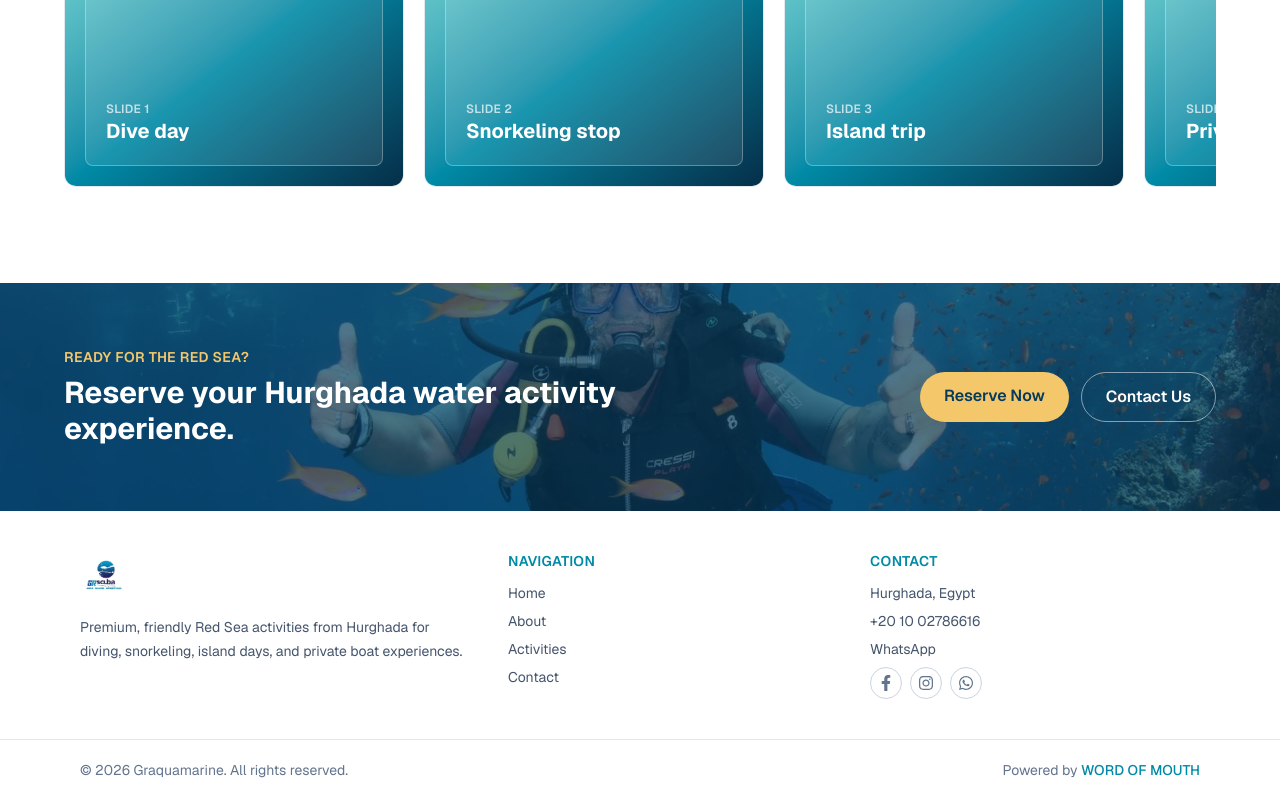
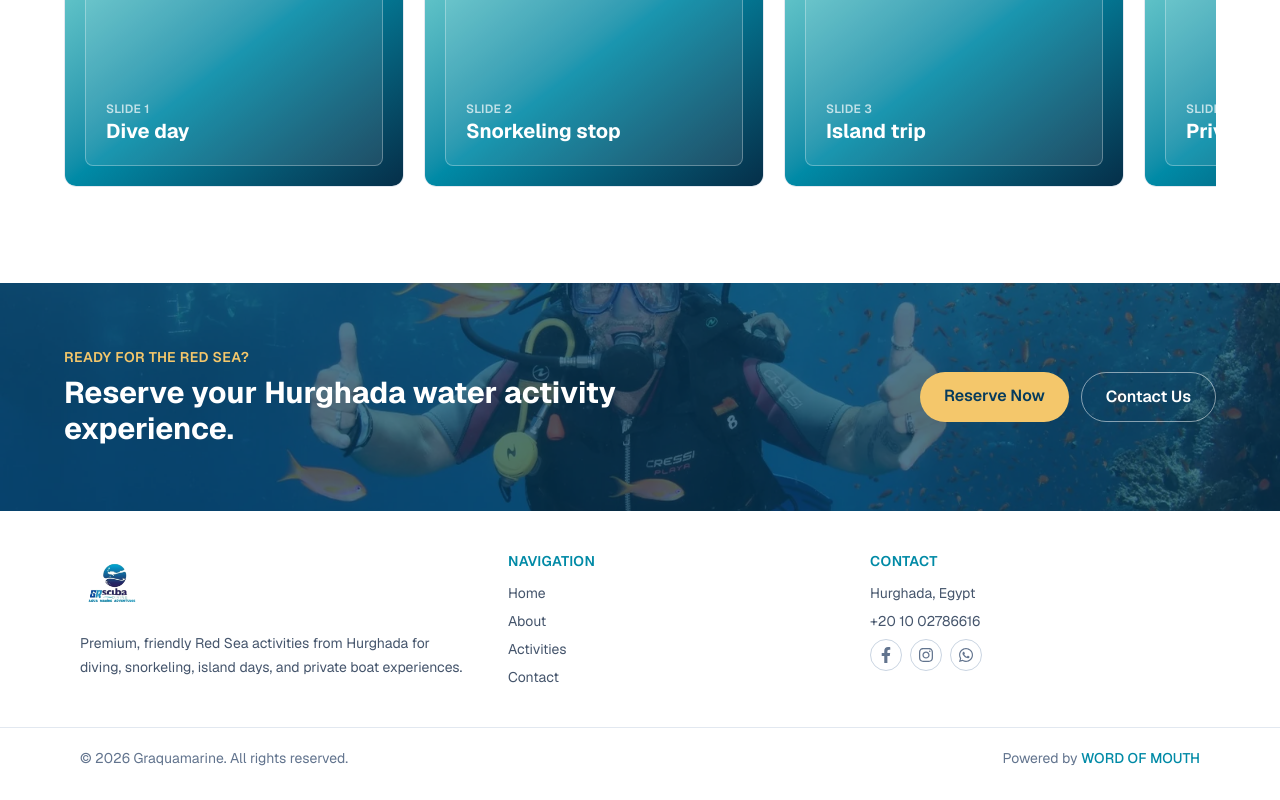
Before and after one commit to Word-of-Mouth-Marketing-agency/graquamarine, a Next.js app: page / in a window 1280 px wide. Shown: the part 2747-3547 px from the top of the page. Built offline with nearby package versions, Linux system fonts and the light colour scheme.

Commit message:
style: refine activities background and footer logo

```diff
--- a/src/components/layout/Footer.tsx
+++ b/src/components/layout/Footer.tsx
@@ -14,7 +14,7 @@ export function Footer() {
               alt={siteConfig.name}
               width={200}
               height={64}
-              className="h-12 w-auto"
+              className="h-16 w-auto"
             />
             <p className="max-w-sm text-sm leading-6 text-slate-600">
               Premium, friendly Red Sea activities from Hurghada for diving,
@@ -49,14 +49,6 @@ export function Footer() {
               >
                 {siteConfig.displayPhone}
               </a>
-              <a
-                href={siteConfig.whatsappHref}
-                target="_blank"
-                rel="noopener noreferrer"
-                className="block hover:text-[#063b5c]"
-              >
-                WhatsApp
-              </a>
               <SocialIconLinks iconClassName="border-slate-300 text-slate-500" />
             </div>
           </div>
```
